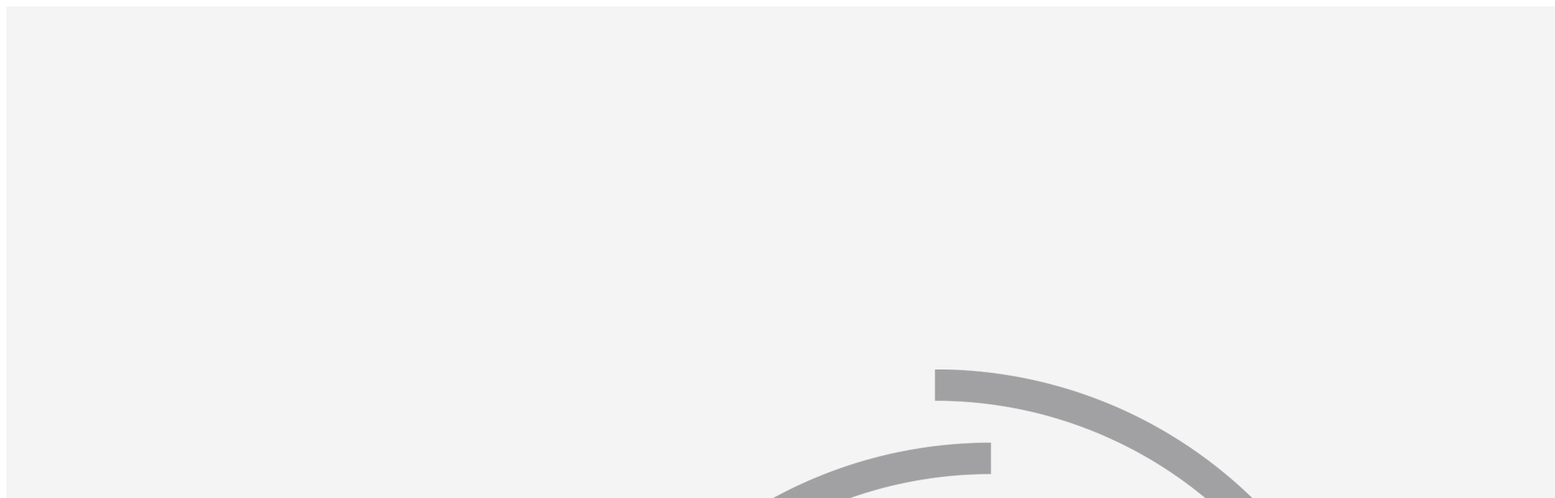
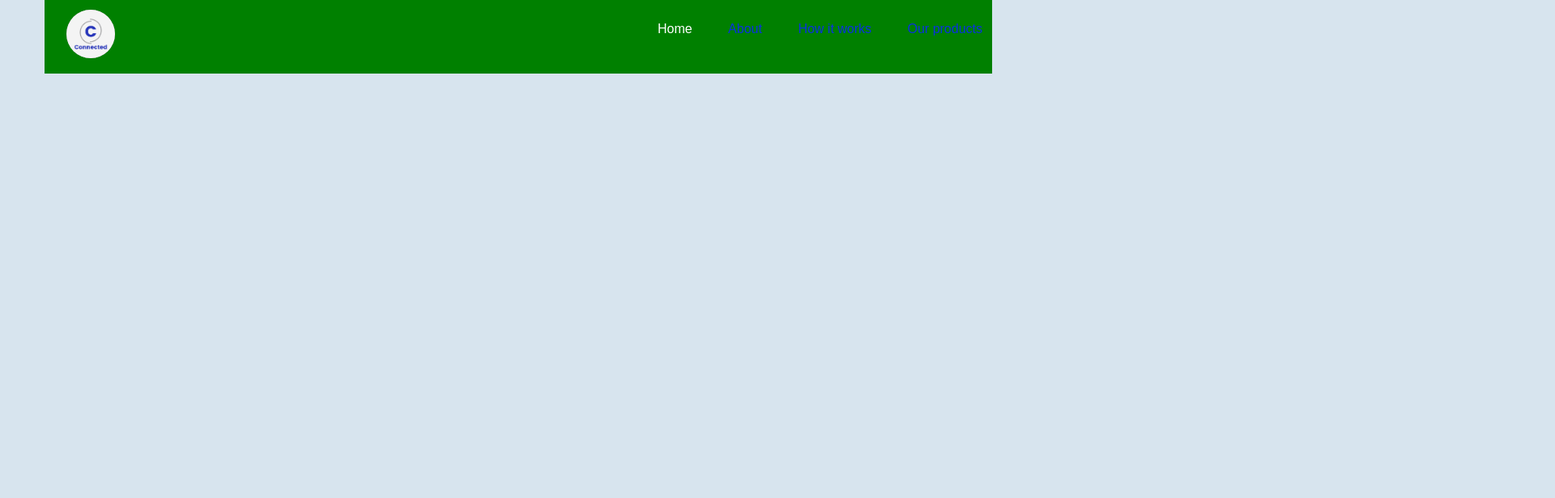
Before and after one commit to tresorsawasawa/Plp, a plain HTML site: page index.html in a window 1280 px wide. Shown: the top 616 px of the page at 81% size, 1920 px wide, since content can reach past the window. Drawn offline with Linux system fonts and the light colour scheme.

Commit message:
My commit

```diff
--- a/index.html
+++ b/index.html
@@ -12,16 +12,19 @@
 <body>
     <div class="container">
         <header id="header">
+            <div class="row text-align-center justify-content-between">
                 <div class="logo">
                     <img src="./Images/connected.jpg" id="header-img" alt="logo">
                 </div>
                 <nav id="nav-bar">
                     <ul>
-                    <li><a href="#home" class="nav-link">Home</a></li>
+                        <li><a href="#home" class="nav-link active">Home</a></li>
                         <li><a href="#about" class="nav-link">About</a></li>
                         <li><a href="#how-it-works" class="nav-link">How it works</a></li>
+                        <li><a href="#how-it-works" class="nav-link">Our products</a></li>
                     </ul>
                 </nav>
+            </div>
         </header>
     </div>
 
--- a/style.css
+++ b/style.css
@@ -0,0 +1,73 @@
+* {
+    padding: 0;
+    margin: 0;
+    box-sizing: border-box;
+}
+
+body {
+    background-color: #d7e4ee;
+    font-family: sans-serif;
+    height: 100vh;
+}
+
+.container {
+    max-width: 1170px;
+    margin: auto;
+}
+
+.row {
+    display: flex;
+    flex: wrap;
+}
+
+ul {
+    list-style: none;
+}
+
+a {
+    text-decoration: none;
+}
+
+.text-align-center {
+    text-align: center;
+}
+
+.justify-content-between {
+    justify-content: space-between;
+}
+
+#header {
+    background-color: green;
+    padding: 12px;
+    line-height: 1.5;
+}
+
+#header .nav-bar,
+#header .logo {
+    padding: 0 15px;
+}
+
+#header-img {
+    background-color: gray;
+    height: 60px;
+    width: 60px;
+    border-radius: 50%;
+}
+
+#header #nav-bar ul li {
+    display: inline-block;
+    margin-left: 40px;
+}
+
+#header #nav-bar ul li a {
+    color: #0a31e0;
+    display: block;
+    font-size: 16px;
+    padding: 12px 0;
+    transition: all 0.5 ease;
+}
+
+#header #nav-bar a.active,
+#header #nav-bar a:hover {
+    color: #ffffff;
+}
```
Lines whose indentation alone changed are shown as unchanged.
